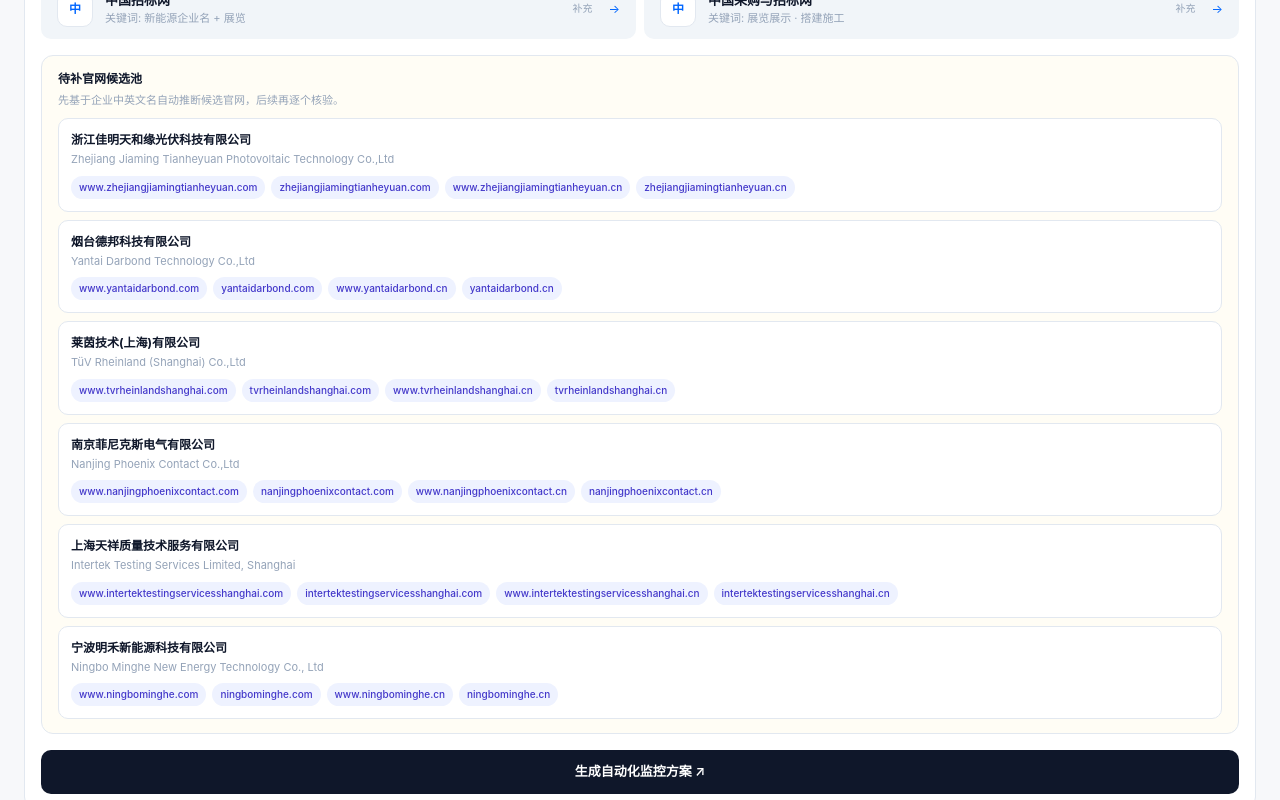
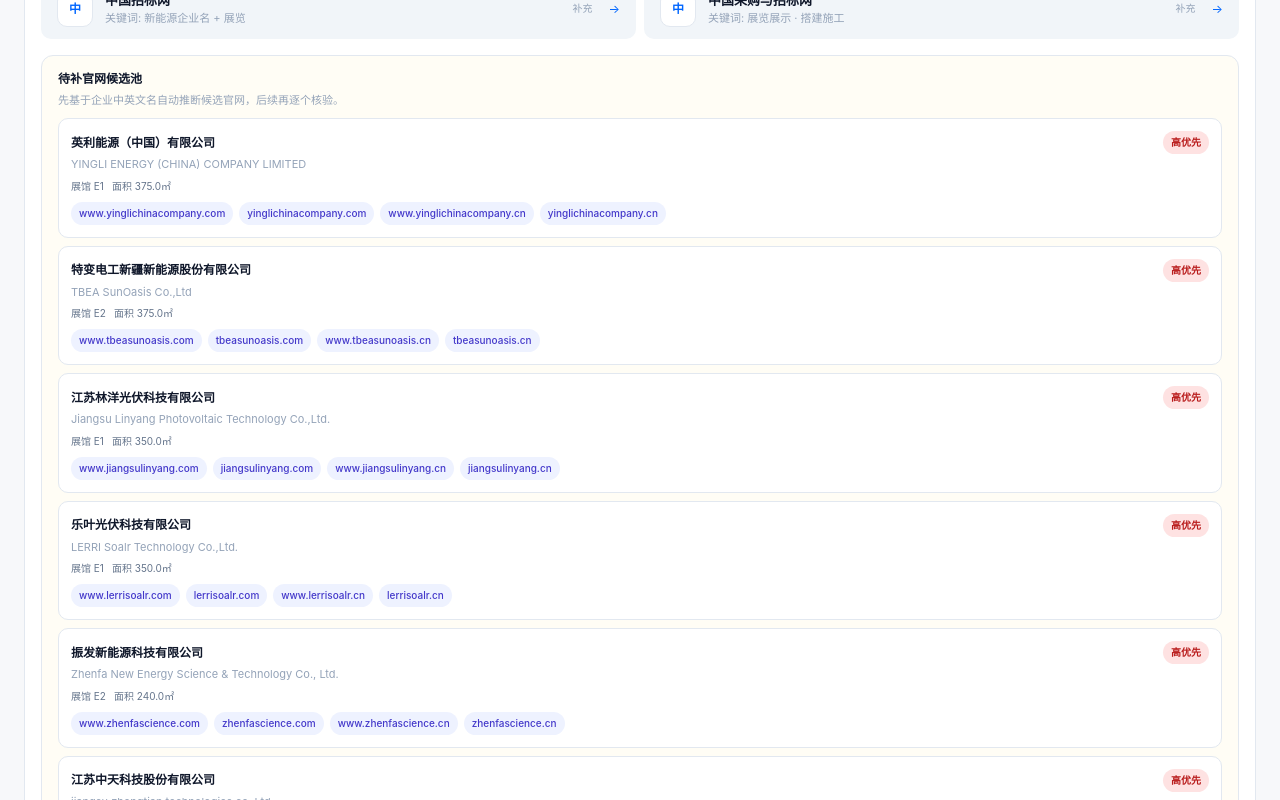
Before and after one commit to duofung/macro-live-monitor, a Next.js app: page / in a window 1280 px wide. Shown: the part 2680-3480 px from the top of the page. Built offline with nearby package versions, Linux system fonts and the light colour scheme; no server answers.

Commit message:
Prioritize uncovered exhibitor website candidates

```diff
--- a/app/api/expo-radar/route.ts
+++ b/app/api/expo-radar/route.ts
@@ -17,6 +17,9 @@
     uncoveredCompanyCandidates: uncoveredHistoricalCompanies.slice(0, 6).map((item) => ({
       company: item.company,
       companyEn: item.companyEn,
+      hall: item.hall,
+      area: item.area,
+      priority: item.priority,
       candidateUrls: item.candidateUrls,
     })),
   };
--- a/app/page.tsx
+++ b/app/page.tsx
@@ -16,6 +16,9 @@
     uncoveredCompanyCandidates: uncoveredHistoricalCompanies.slice(0, 6).map((item) => ({
       company: item.company,
       companyEn: item.companyEn,
+      hall: item.hall,
+      area: item.area,
+      priority: item.priority,
       candidateUrls: item.candidateUrls,
     })),
   };
--- a/components/expo-radar.tsx
+++ b/components/expo-radar.tsx
@@ -721,8 +721,26 @@
                 <div style={{ marginTop: 10, display: "grid", gap: 8 }}>
                   {uncoveredCompanyCandidates.map((item) => (
                     <div key={item.company} style={{ padding: "12px 12px", borderRadius: 10, background: "#FFFFFF", border: `1px solid ${colors.border}` }}>
-                      <div style={{ fontSize: 12, fontWeight: 700, color: colors.text }}>{item.company}</div>
+                      <div style={{ display: "flex", justifyContent: "space-between", gap: 10, alignItems: "center", flexWrap: "wrap" }}>
+                        <div style={{ fontSize: 12, fontWeight: 700, color: colors.text }}>{item.company}</div>
+                        <span
+                          style={{
+                            fontSize: 10,
+                            padding: "4px 8px",
+                            borderRadius: 999,
+                            background: item.priority === "高优先" ? "#FEE2E2" : item.priority === "中优先" ? "#FEF3C7" : "#EEF2FF",
+                            color: item.priority === "高优先" ? "#B91C1C" : item.priority === "中优先" ? "#B45309" : "#4338CA",
+                            fontWeight: 700,
+                          }}
+                        >
+                          {item.priority}
+                        </span>
+                      </div>
                       <div style={{ marginTop: 2, fontSize: 11, color: colors.muted }}>{item.companyEn}</div>
+                      <div style={{ marginTop: 6, display: "flex", gap: 8, flexWrap: "wrap", fontSize: 10, color: colors.sub }}>
+                        <span>展馆 {item.hall}</span>
+                        <span>面积 {item.area}㎡</span>
+                      </div>
                       <div style={{ marginTop: 8, display: "flex", gap: 6, flexWrap: "wrap" }}>
                         {item.candidateUrls.map((url) => (
                           <span key={url} style={{ fontSize: 10, padding: "4px 8px", borderRadius: 999, background: "#EEF2FF", color: "#4338CA", fontWeight: 500 }}>
--- a/lib/expo-company-registry.ts
+++ b/lib/expo-company-registry.ts
@@ -14,11 +14,14 @@
   companyEn: string;
   hall: string;
   booth: string;
+  boothType: string;
+  area: string;
   hasOfficialSource: boolean;
   officialUrl?: string;
   officialSourceName?: string;
   segment?: string;
   candidateUrls: string[];
+  priority: "高优先" | "中优先" | "普通";
 };
 
 function normalizeCompanyName(value: string) {
@@ -89,6 +92,20 @@
   return uniqueStrings(urls).slice(0, 4);
 }
 
+function parseArea(area: string) {
+  const value = Number.parseFloat(area);
+  return Number.isFinite(value) ? value : 0;
+}
+
+function inferPriority(hall: string, area: string): RegisteredHistoricalCompany["priority"] {
+  const areaValue = parseArea(area);
+  const hallPrefix = hall.toUpperCase();
+
+  if (areaValue >= 180 || /^E[1-3]$/.test(hallPrefix)) return "高优先";
+  if (areaValue >= 90 || /^E/.test(hallPrefix)) return "中优先";
+  return "普通";
+}
+
 export const historicalCompanyRegistry: RegisteredHistoricalCompany[] = historicalExhibitors.map((item) => {
   const source = findMatchingOfficialSource(item.company, item.companyEn);
 
@@ -97,15 +114,23 @@
     companyEn: item.companyEn,
     hall: item.hall,
     booth: item.booth,
+    boothType: item.boothType,
+    area: item.area,
     hasOfficialSource: Boolean(source),
     officialUrl: source?.url,
     officialSourceName: source?.sourceName,
     segment: source?.segment,
     candidateUrls: source ? [source.url] : buildCandidateUrls(item.company, item.companyEn),
+    priority: inferPriority(item.hall, item.area),
   };
 });
 
-export const uncoveredHistoricalCompanies = historicalCompanyRegistry.filter((item) => !item.hasOfficialSource);
+export const uncoveredHistoricalCompanies = historicalCompanyRegistry
+  .filter((item) => !item.hasOfficialSource)
+  .sort((a, b) => {
+    const priorityWeight = { 高优先: 3, 中优先: 2, 普通: 1 };
+    return priorityWeight[b.priority] - priorityWeight[a.priority] || parseArea(b.area) - parseArea(a.area);
+  });
 
 export const registryStats: RegistryStats = {
   historicalCount: historicalCompanyRegistry.length,
--- a/lib/expo-service.ts
+++ b/lib/expo-service.ts
@@ -553,6 +553,9 @@
     uncoveredCompanyCandidates: uncoveredHistoricalCompanies.slice(0, 6).map((item) => ({
       company: item.company,
       companyEn: item.companyEn,
+      hall: item.hall,
+      area: item.area,
+      priority: item.priority,
       candidateUrls: item.candidateUrls,
     })),
   };
--- a/lib/expo-types.ts
+++ b/lib/expo-types.ts
@@ -37,6 +37,9 @@
   uncoveredCompanyCandidates: Array<{
     company: string;
     companyEn: string;
+    hall: string;
+    area: string;
+    priority: "高优先" | "中优先" | "普通";
     candidateUrls: string[];
   }>;
 };
```
